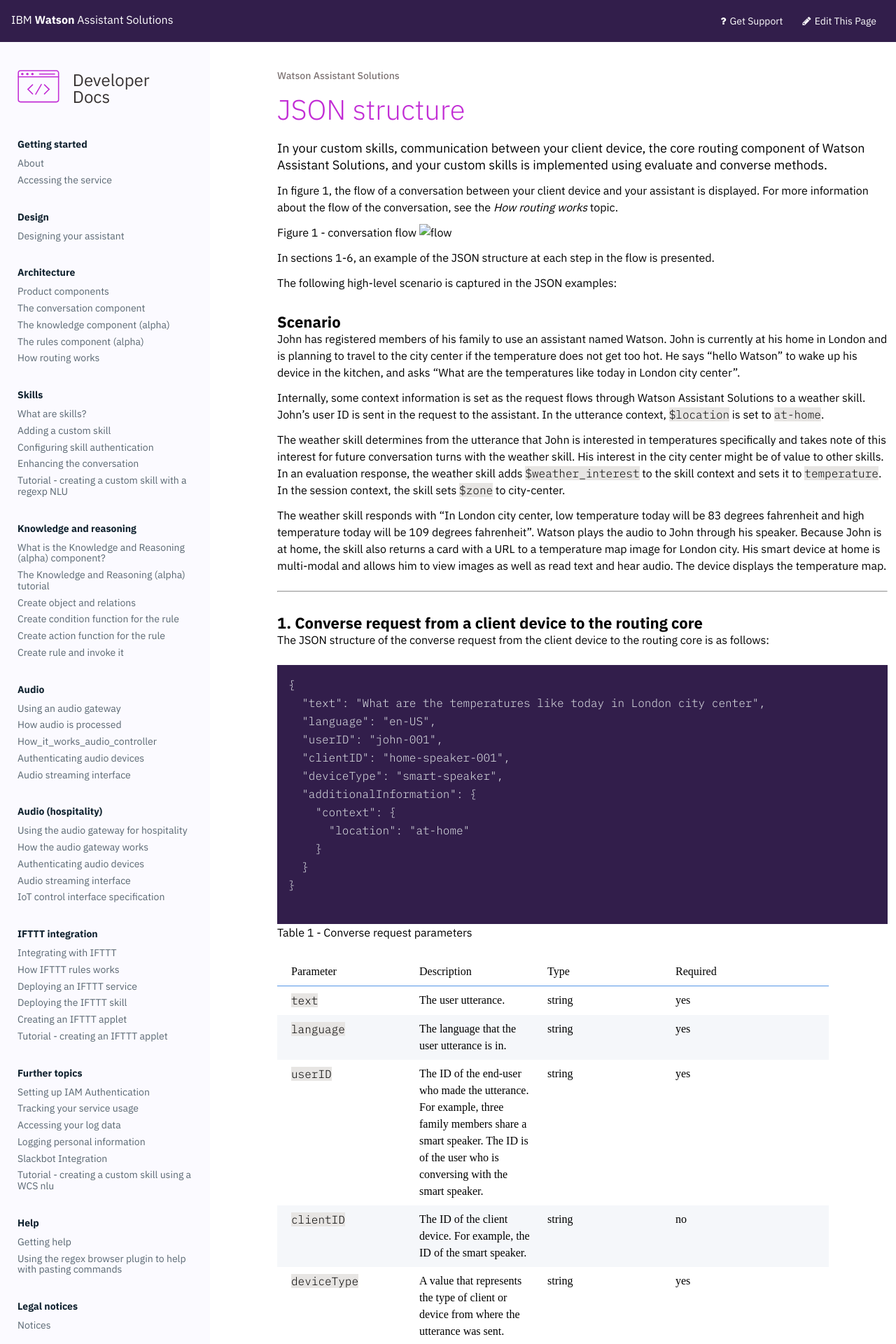
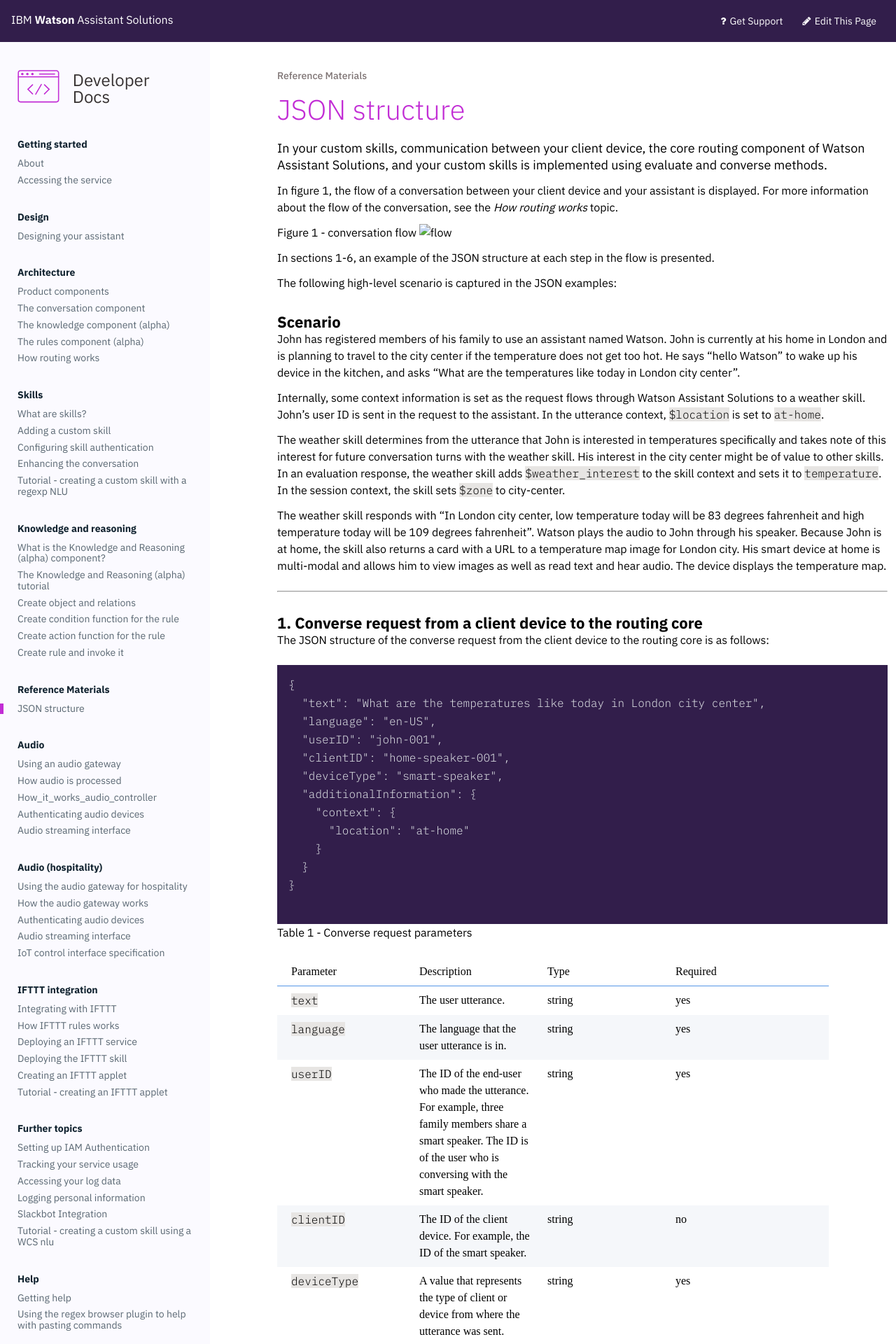
Before and after one commit to Watson-Personal-Assistant/developer, a Jekyll site: the page built from _content/reference/JSON_formats.md, in a window 1280 px wide. Shown: the top 1920 px of the page at 70% size. Built offline with Jekyll 4.4.1, drawn with Linux system fonts in a browser that asks for light colours; some web fonts are replaced.

Commit message:
adds json reference to the sidebar

```diff
--- a/_data/sections.yml
+++ b/_data/sections.yml
@@ -23,6 +23,10 @@
   title: Knowledge and reasoning
   icon: code
 
+reference:
+  title: Reference Materials
+  icon: code
+
 audio:
   title: Audio
   icon: code
```
